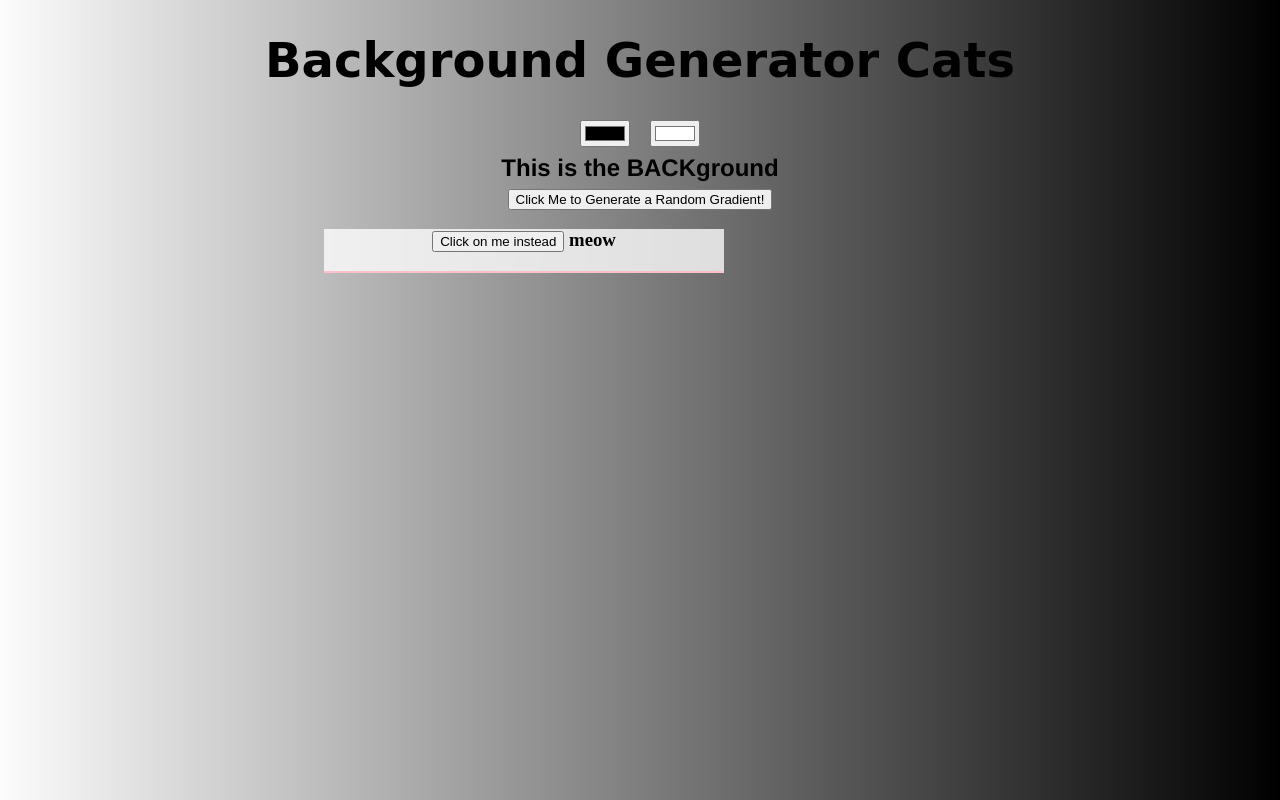
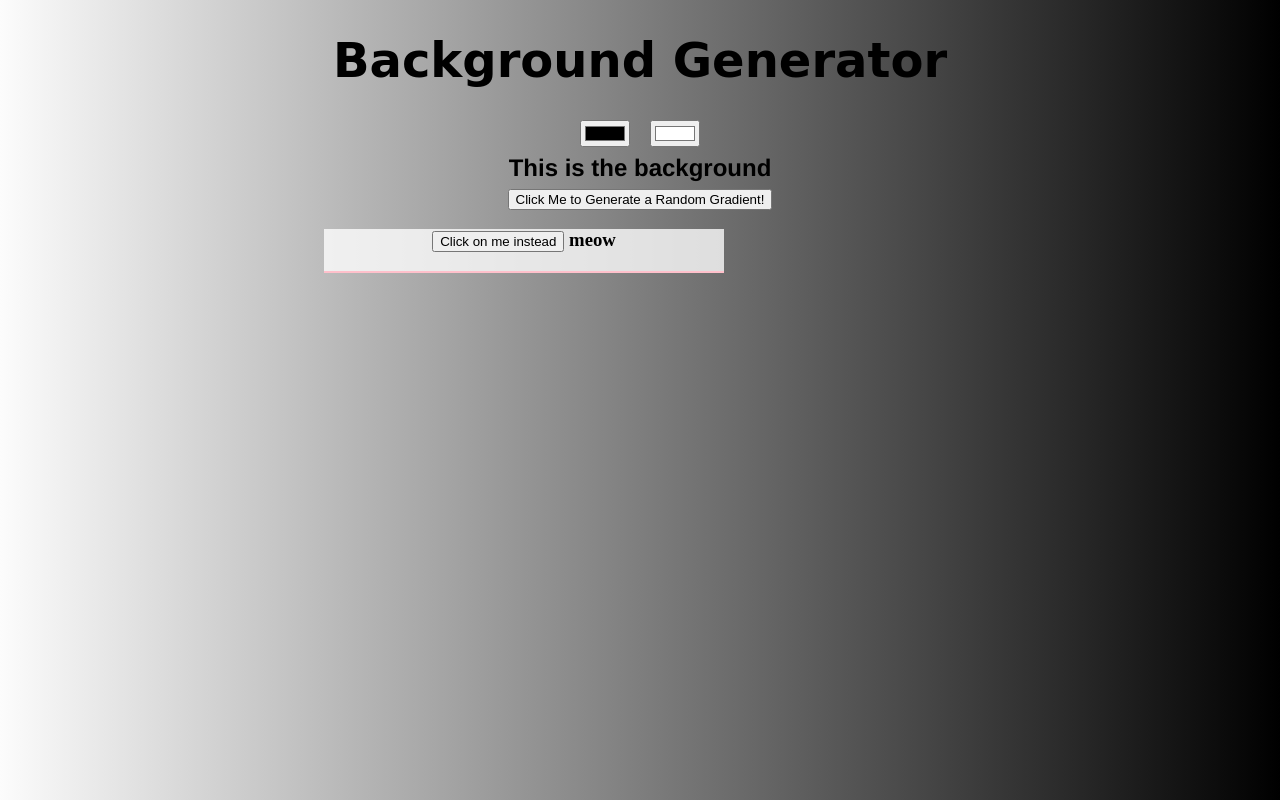
Before and after one commit to JohnnyWLan/background_generator, a plain HTML site: page index.html in a window 1280 px wide. Drawn offline with Linux system fonts and the light colour scheme.

Commit message:
reverting back to old title

```diff
--- a/index.html
+++ b/index.html
@@ -7,15 +7,15 @@
     <meta name="viewport" content="width=device-width, initial-scale=1.0">
     <link rel="stylesheet" type="text/css" href="style.css">
 
-    <title>COOL Background</title>
+    <title>Gradient Background</title>
 </head>
 <body id="gradient">
-    <h1>  Background Generator Cats</h1>
+    <h1>Background Generator</h1>
     <div class="selectors">
         <input class="color1" type="color" name="color1" value="#000000">
         <input class="color2" type="color" name="color2" value="#ffffff">
     </div>
-    <h2>This is the BACKground</h2>
+    <h2>This is the background</h2>
     <div id="chicken">
         <button id="randomgen">Click Me to Generate a Random Gradient!</button>
     </div>
```
